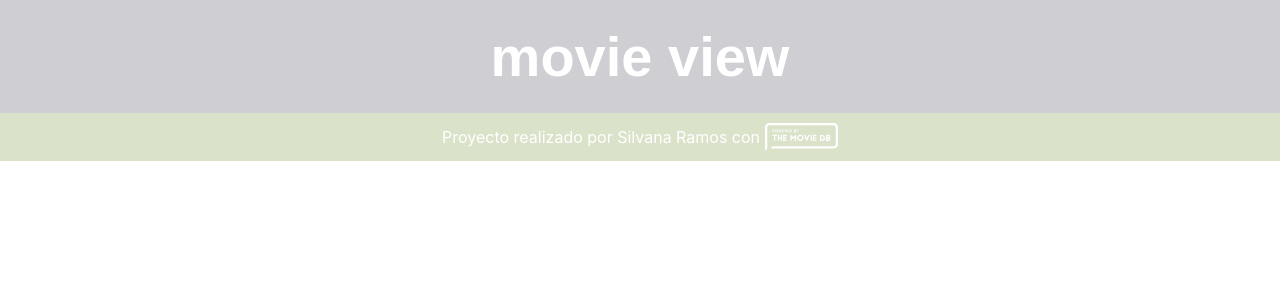
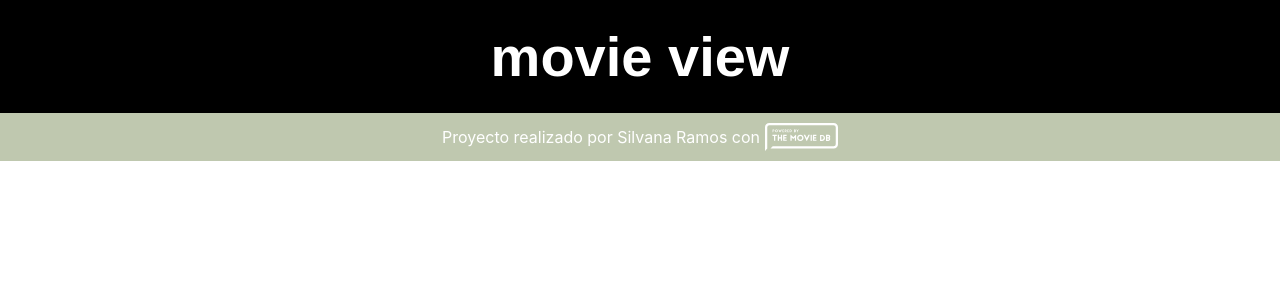
Before and after one commit to silvanarl/movie-view, a React (Create React App) app: page / in a window 1280 px wide. Shown: the top 300 px of the page. Built offline with nearby package versions, Linux system fonts and the light colour scheme; no server answers; a web font is replaced by a local one.

Commit message:
mejoras al search
ancho al 50% y cambio de bgc

```diff
--- a/src/sass/index.scss
+++ b/src/sass/index.scss
@@ -13,7 +13,7 @@
     width: 100%;
 }
 .general-bgc-col{
-    background-color:#1f193136;
+    background-color:#000;
     // background-image: url('../assets/bkg-movie.jpg');
     // width: 100vw;
     // height: 100vh;
--- a/src/sass/search.scss
+++ b/src/sass/search.scss
@@ -11,11 +11,11 @@
 .container-input-search{
     display: flex;
     padding: 8px;
-    // width: 25rem;
-    height: 3rem;
+    width: 50%;
+    height: 2.5rem;
     border-radius: 20px;
     border: 3px solid white;
-    margin: 0 4rem;
+    margin: auto;
 
 }
 .icon-search{
```
